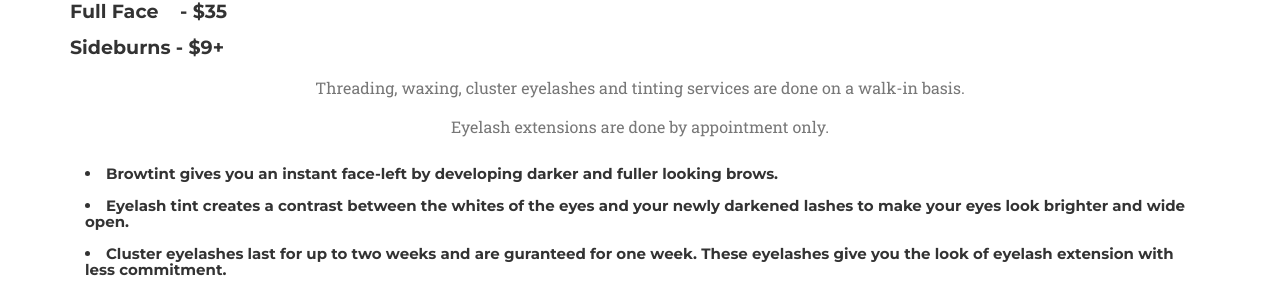
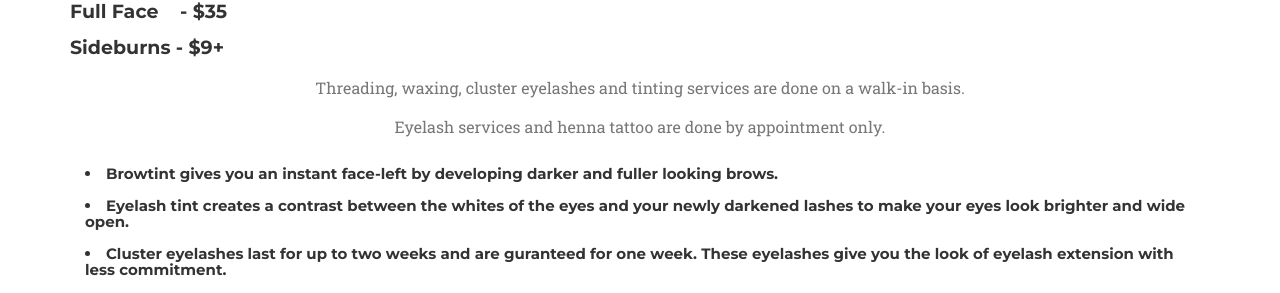
Before and after one commit to spooledrotten/spooledrotten.github.io, a Jekyll site: the page built from index.html, in a window 1280 px wide and 900 px high, scrolled down 1101 px. Shown: the part 144-437 px from the top of the window. Built offline with Jekyll 4.4.1, drawn with Linux system fonts in a browser that asks for light colours; some web fonts are replaced.

Commit message:
81st commit

```diff
--- a/_includes/services.html
+++ b/_includes/services.html
@@ -55,7 +55,7 @@
 			<div class="row">
                 <div class="col-lg-8 col-lg-offset-2 text-center">
                     <p class="large text-muted">Threading, waxing, cluster eyelashes and tinting services are done on a walk-in basis.</p>
-					<p class="large text-muted">Eyelash extensions are done by appointment only.<br></p>
+					<p class="large text-muted">Eyelash services and henna tattoo are done by appointment only.<br></p>
 				</div>
 			</div>
 
```
